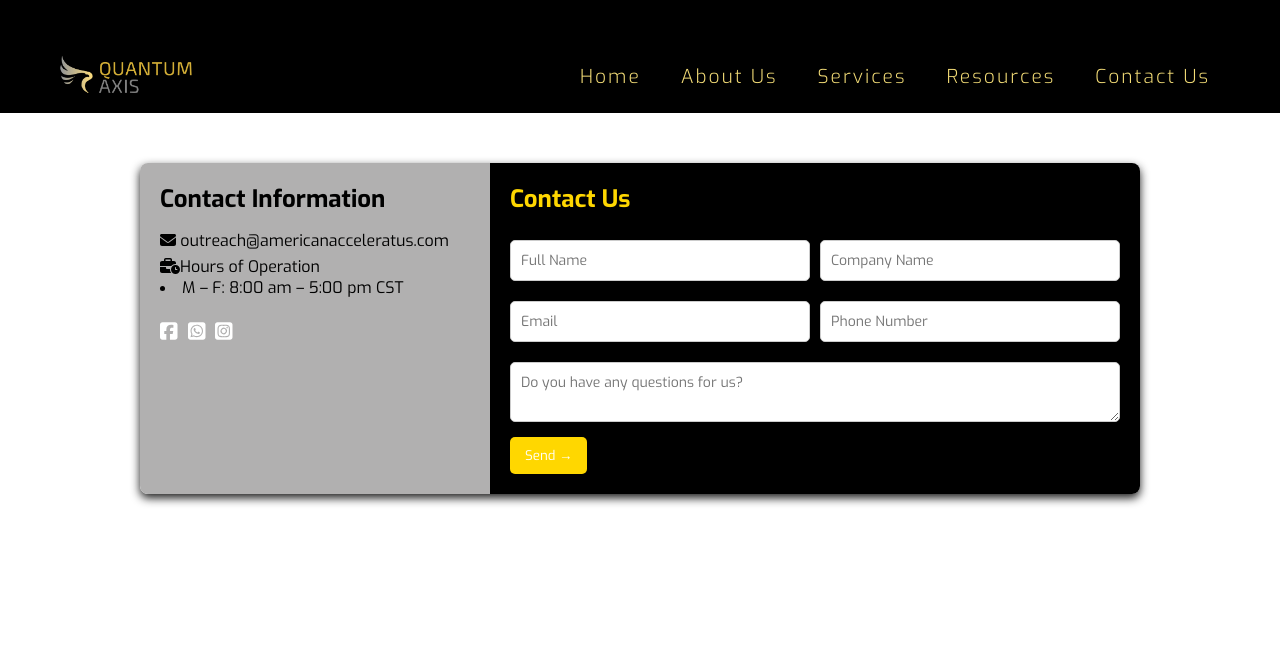
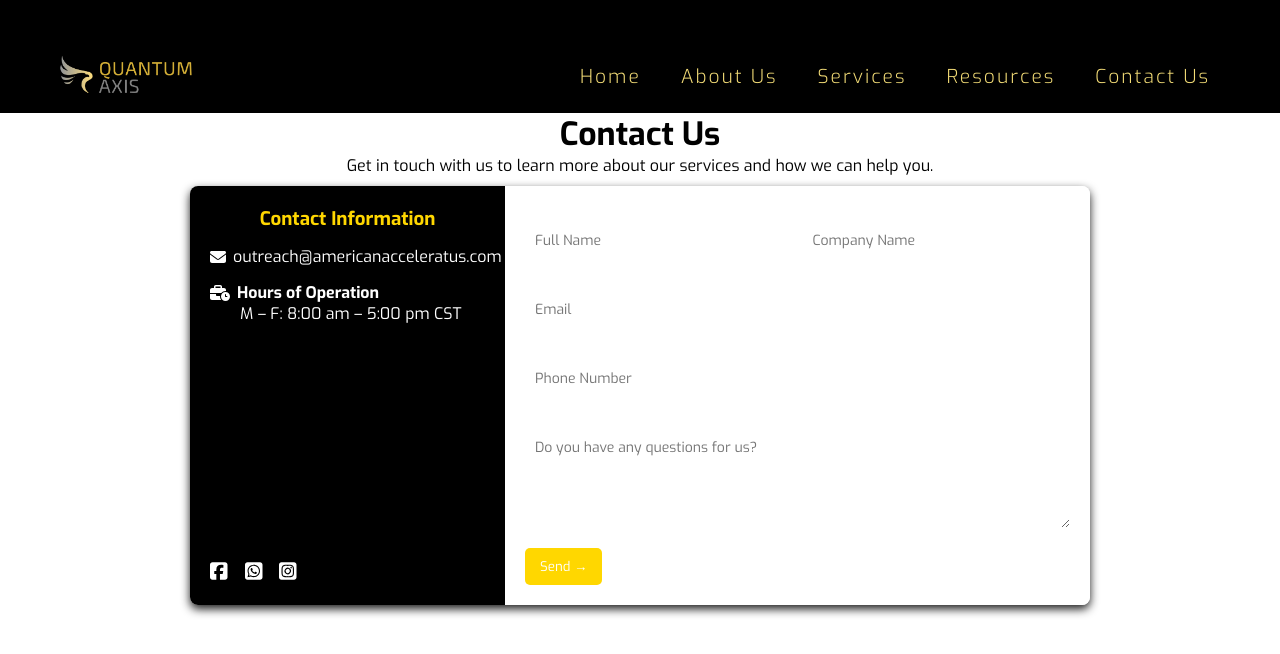
Before and after one commit to tharanycred4future/quantumaxistest, a React (Vite) app: page /contact-us in a window 1280 px wide. Shown: the top 654 px of the page. Built offline with nearby package versions, Linux system fonts and the light colour scheme.

Commit message:
contact form mod

```diff
--- a/src/App.jsx
+++ b/src/App.jsx
@@ -15,6 +15,7 @@ import PrivacyPolicy from './pages/PrivacyPolicy/PrivacyPolicy'
 import AltNavbar from './components/AltNavbar/AltNavbar'
 import Blogs from './pages/Blogs/Blogs'
 import SuccessStories from './pages/SuccessStories/SuccessStories'
+
 
 
 
--- a/src/components/Footer/Footer.css
+++ b/src/components/Footer/Footer.css
@@ -4,12 +4,11 @@
     color: white;
     padding: 100px 20px 30px 20px;
 }
-.social-links{
-    margin-bottom: 40px;
-}
+
+
 .social-links{
     display: flex;
- justify-content: center;
+    justify-content: center;
     align-items: center;
     gap: 9px;
     margin-top: 3px;
--- a/src/components/Footer/Footer.jsx
+++ b/src/components/Footer/Footer.jsx
@@ -13,7 +13,8 @@ const Footer = () => {
             <img src={assets.logo} alt="" className="footer-logo" />
 
             </div>
-            <ul className="social-icons">
+            <div className="social-icons">
+            <ul >
               <p>Connect with us:</p>
             <div className="social-links">
                 <img onClick={() =>window.open('', '_blank')} src={assets.facebookIcon} alt="" className="social-link" />
@@ -21,6 +22,7 @@ const Footer = () => {
                 <img onClick={()=>window.open('', '_blank')} src={assets.whatsappIcon} alt="" className="social-link" />
             </div>
           </ul>
+          </div>
           </div>
           <div className="footer-content-center">
           <ul >
--- a/src/components/Header/Header.jsx
+++ b/src/components/Header/Header.jsx
@@ -2,6 +2,7 @@ import './Header.css'
 import '@fortawesome/fontawesome-free/css/all.min.css';
 import SliderWithPopup from '../Slider/Slider'
 import { motion } from 'framer-motion';
+import { Link } from 'react-router-dom';
 
 const Header = () => {
   return (
@@ -15,12 +16,12 @@ const Header = () => {
         </div>
         <p className='hero-text'>We just don’t sell you our marketing solutions; we help you utilize these solutions to increase your sales beyond what you were doing before joining us. </p>
 
-        <motion.button
+        <Link to='contact-us'><motion.button
         className='hero-button'
         whileHover={{ scale: 1.2 }}
         whileTap={{ scale: 0.9 }}>
         Connect With us
-        </motion.button>
+        </motion.button></Link>
 
      </section>
 
--- a/src/components/Navbar/Navbar.jsx
+++ b/src/components/Navbar/Navbar.jsx
@@ -22,7 +22,7 @@ const Navbar = () => {
           <Link to='/resources' className='navbar-menu-link underline'>Resources</Link>
           <ul className="dropdown-menu">
             <li><Link to='/blogs' className='dropdown-link' >Blogs</Link></li>
-            <li><Link to='/success-stories' className='dropdown-link'>Success Stories</Link></li>
+            <li><Link to='/about-us'className='dropdown-link'>Success Stories</Link></li>
           </ul>
         </li>
 
--- a/src/components/ServiceItem/ServiceItem.css
+++ b/src/components/ServiceItem/ServiceItem.css
@@ -7,8 +7,7 @@
 	border-radius: 3px;
     color: white;
     border-radius: 10px;
-
-    width: 16rem;
+     width: 16rem;
     height: 22rem;
 
     perspective: 500px;
@@ -71,15 +70,14 @@
     justify-content: center;
     align-items: center;
 }
-.service-item-img{
-	width: 30px;
-	height:30px;
-}
+
 .service-item-img-container{
 	display: flex;
 	flex-direction: column;
 	justify-content: center;
 	align-items: center;
+	gap:30px;
+
 }
 .card-container{
 	margin: 20px;
@@ -90,7 +88,9 @@
 	padding: 10px;
 	display: flex;
 	flex-direction: column;
+	justify-content: space-evenly;
     font-size: 0.8em;
+	text-align: center;
 
 }
 .service-item-title{
--- a/src/pages/ContactUs/ContactUs.css
+++ b/src/pages/ContactUs/ContactUs.css
@@ -1,39 +1,83 @@
+.contact-form-container{
+    display: flex;
+    flex-direction: column;
+    justify-content: center;
+    align-items: center;
+}
+.contact-us-appear {
+    display: flex;
+    flex-direction: column;
+    justify-content: center;
+    align-items: center;
+
+}
+
+
+
 .contact-container {
     display: flex;
     justify-content: center;
-    width: 1000px;
+    width:max(70%, 900px);
     background: white;
     border-radius: 8px;
     overflow: hidden;
     box-shadow: 0 4px 10px rgba(0, 0, 0, 0.895);
-    margin: 50px auto;
+    margin: 10px auto;
     animation: fadeIn 1s ease-in-out;
 }
 
 .contact-info {
-    background: rgb(177, 176, 176);
-    color: black;
+    background:black;
+    color: white;
     padding: 20px;
     width: 35%;
+    list-style: none;
+    position: relative;
+    font-size: 1rem;
+
 }
 
-.contact-info h2 {
+.contact-info h3 {
     margin-bottom: 15px;
+    color: #ffd700;
+    display: flex;
+    justify-content: center;
+    align-items: center;
 }
 
 .contact-info p {
-    margin: 5px 0;
+    margin: 15px 0;
+    display: flex;
+    justify-content:flex-start;
+    align-items: center;
+    gap: 7px;
 }
-.contact-info ul li{
-    list-style: none;
+.contact-info ul{
+    display: flex;
+    justify-content: flex-start;
+    align-items: center;
+    gap: 7px;
+
+}
+.hours{
+    position: relative;
+}
+.hours-text{
+    position: absolute;
+    left: 50px;
+}
+
+.contact-form-social-icons {
+    display: flex;
+    gap: 7px;
+    margin-top: 20px;
+    position: absolute;
+    bottom: 20px;
+
 
 }
 
-.social-icons {
-    margin-top: 20px;
-}
-
-.social-icons a {
+.contact-form-social-icons a {
     color: white;
     margin-right: 10px;
     text-decoration: none;
@@ -43,26 +87,29 @@
 .contact-form {
     padding: 20px;
     width: 65%;
-    background: black;
+    background: white;
+
 }
 
-.contact-form h2 {
-    margin-bottom: 15px;
-    color: #ffd700;
-}
+
 
 .form-group {
     display: flex;
+
     gap: 10px;
 }
 
 input, textarea {
     width: 100%;
     padding: 10px;
-    margin: 10px 0;
-    border: 1px solid #ccc;
-    border-radius: 5px;
+    margin: 15px 0;
+    border: none;
     font-size: 14px;
+
+}
+textarea{
+    min-height: 100px;
+  resize: vertical;
 }
 
 button {
--- a/src/pages/ContactUs/ContactUs.jsx
+++ b/src/pages/ContactUs/ContactUs.jsx
@@ -6,30 +6,39 @@ import { faEnvelope, faBusinessTime } from '@fortawesome/free-solid-svg-icons';
 
 const ContactForm = () => {
   return (
+    <>
+    <div className="contact-form-container">
+
+
+    <div className="contact-us-appear">
+      <h1>Contact Us</h1>
+      <p>Get in touch with us to learn more about our services and how we can help you.</p>
+    </div>
     <div className="contact-container">
+
       <div className="contact-info">
-        <h2>Contact Information</h2>
+        <h3>Contact Information</h3>
         <p><FontAwesomeIcon icon={faEnvelope} /> outreach@americanacceleratus.com</p>
-        <ul> <FontAwesomeIcon icon={faBusinessTime} />Hours of Operation</ul>
-            <li>M – F: 8:00 am – 5:00 pm CST</li>
+        <ul> <FontAwesomeIcon className="hours" icon={faBusinessTime} /><strong>Hours of Operation</strong></ul>
+            <li className="hours-text">M – F: 8:00 am – 5:00 pm CST</li>
 
-        <div className="social-icons">
+        <div className="contact-form-social-icons">
           <a href="#"><FontAwesomeIcon icon={faSquareFacebook} /></a>
           <a href="#"><FontAwesomeIcon icon={faSquareWhatsapp} /></a>
           <a href="#"><FontAwesomeIcon icon={faSquareInstagram} /></a>
         </div>
       </div>
       <div className="contact-form">
-        <h2>Contact Us</h2>
+
         <form>
           <div className="form-group">
             <input type="text" placeholder="Full Name" />
             <input type="text" placeholder="Company Name" />
           </div>
-          <div className="form-group">
+
             <input type="email" placeholder="Email" />
             <input type="text" placeholder="Phone Number" />
-          </div>
+
 
           <textarea placeholder="Do you have any questions for us?" />
 
@@ -37,6 +46,8 @@ const ContactForm = () => {
         </form>
       </div>
     </div>
+    </div>
+    </>
   );
 };
 
```
